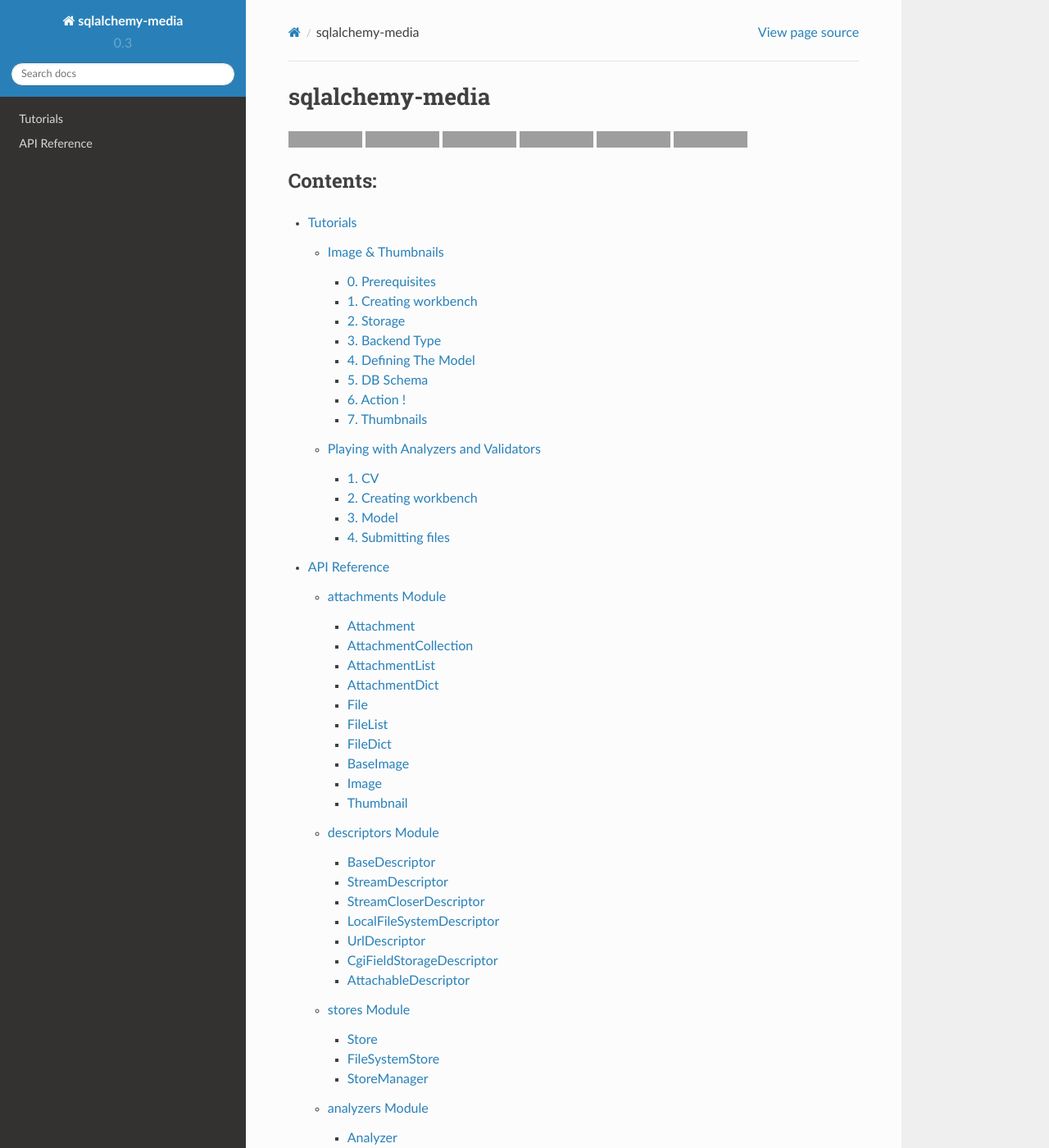
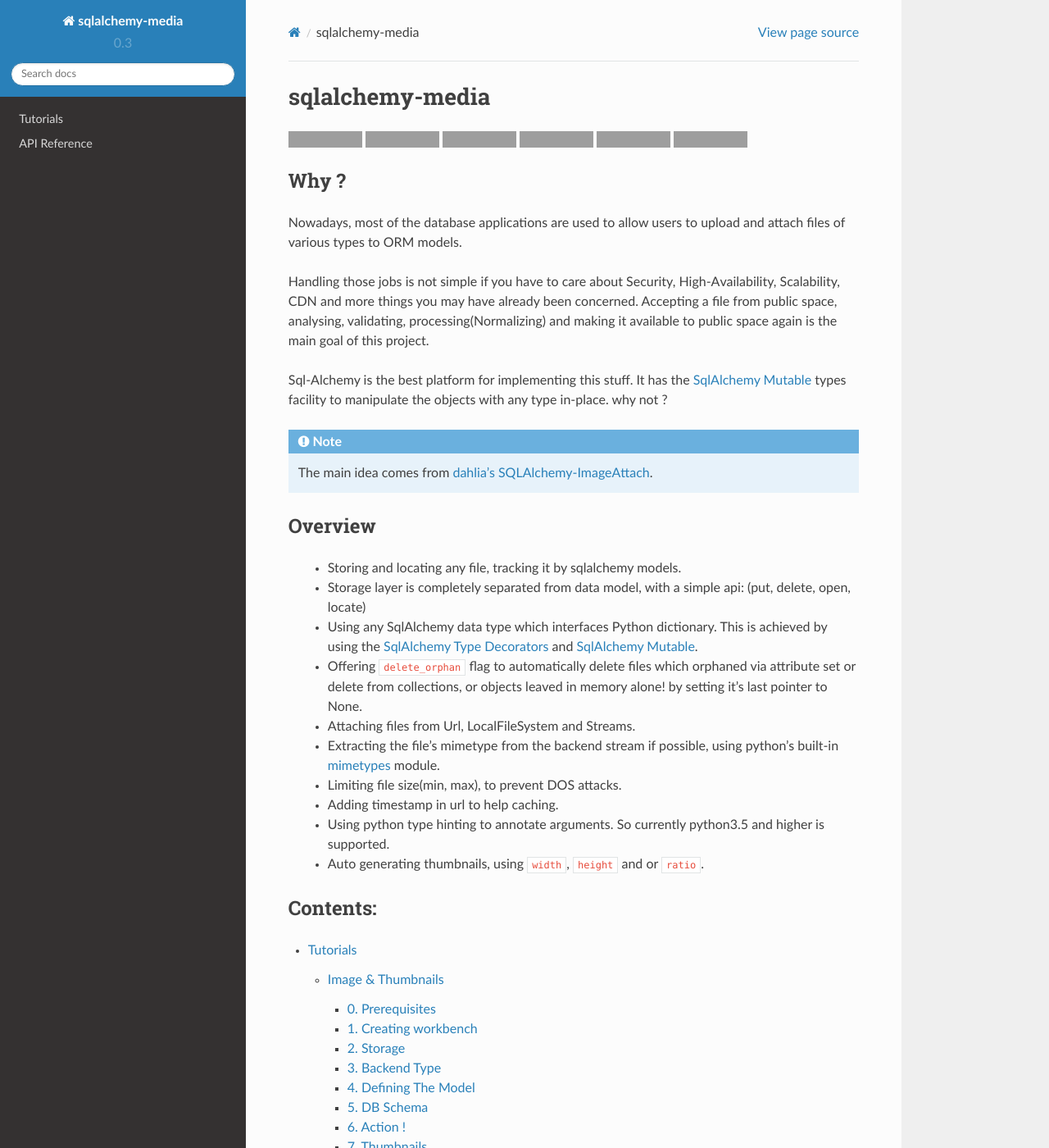
Before and after one commit to pylover/sqlalchemy-media, a Sphinx documentation site: the page built from sphinx/index.rst, in a window 1280 px wide and 1400 px high. Shown: the whole window at 82% size. Built offline with Sphinx 7.4.7 and the Read the Docs theme 2.0.0, drawn with Linux system fonts in a browser that asks for light colours; grey boxes are pictures that could not be loaded.

Commit message:
Improving README & docs

```diff
--- a/README.rst
+++ b/README.rst
@@ -19,11 +19,11 @@
      :target: https://github.com/pylover/sqlalchemy-media/blob/master/LICENSE
 
 
-
-
-
+Documentation
+-------------
 
 See the `documentation <http://sqlalchemy-media.dobisel.com>`_ for full description.
+
 
 Why ?
 -----
--- a/sphinx/index.rst
+++ b/sphinx/index.rst
@@ -31,6 +31,40 @@
 .. image:: https://img.shields.io/github/stars/pylover/sqlalchemy-media.svg?style=social&label=Star
      :target: https://github.com/pylover/sqlalchemy-media
 
+Why ?
+-----
+Nowadays, most of the database applications are used to allow users to upload and attach files of various types to
+ORM models.
+
+Handling those jobs is not simple if you have to care about Security, High-Availability, Scalability, CDN and more
+things you may have already been concerned. Accepting a file from public space, analysing, validating,
+processing(Normalizing) and making it available to public space again is the main goal of this project.
+
+Sql-Alchemy is the best platform for implementing this stuff. It has the
+`SqlAlchemy Mutable <http://docs.sqlalchemy.org/en/latest/orm/extensions/mutable.html>`_ types facility to manipulate
+the objects with any type in-place. why not ?
+
+.. note:: The main idea comes from `dahlia's SQLAlchemy-ImageAttach <https://github.com/dahlia/sqlalchemy-imageattach>`_.
+
+
+Overview
+--------
+
+ - Storing and locating any file, tracking it by sqlalchemy models.
+ - Storage layer is completely separated from data model, with a simple api: (put, delete, open, locate)
+ - Using any SqlAlchemy data type which interfaces Python dictionary. This is achieved by using the
+   `SqlAlchemy Type Decorators <http://docs.sqlalchemy.org/en/latest/core/custom_types.html#typedecorator-recipes>`_ and
+   `SqlAlchemy Mutable <http://docs.sqlalchemy.org/en/latest/orm/extensions/mutable.html>`_.
+ - Offering ``delete_orphan`` flag to automatically delete files which orphaned via attribute set or delete from
+   collections, or objects leaved in memory alone! by setting it's last pointer to None.
+ - Attaching files from Url, LocalFileSystem and Streams.
+ - Extracting the file's mimetype from the backend stream if possible, using python's built-in
+   `mimetypes <https://docs.python.org/3.5/library/mimetypes.html>`_ module.
+ - Limiting file size(min, max), to prevent DOS attacks.
+ - Adding timestamp in url to help caching.
+ - Using python type hinting to annotate arguments. So currently python3.5 and higher is supported.
+ - Auto generating thumbnails, using ``width``, ``height`` and or ``ratio``.
+
 
 Contents:
 ---------
```
